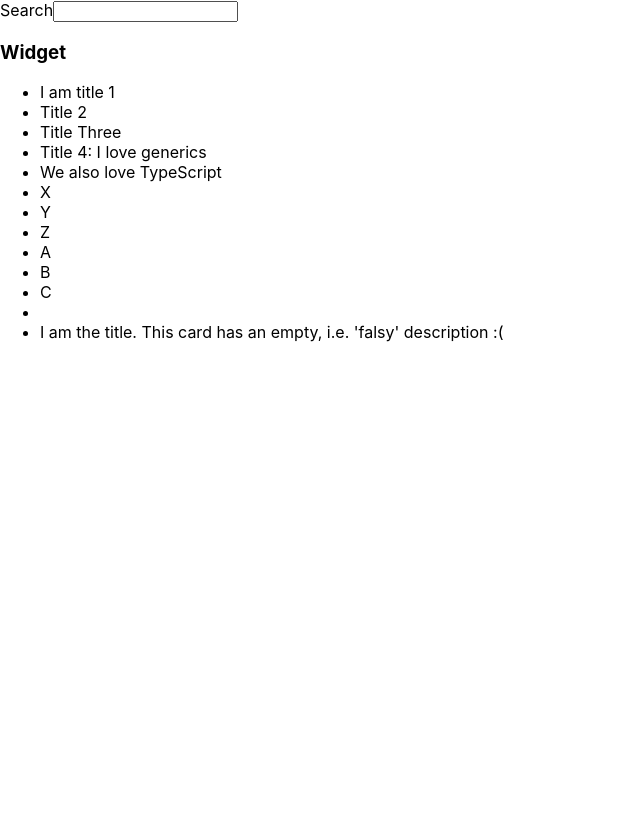
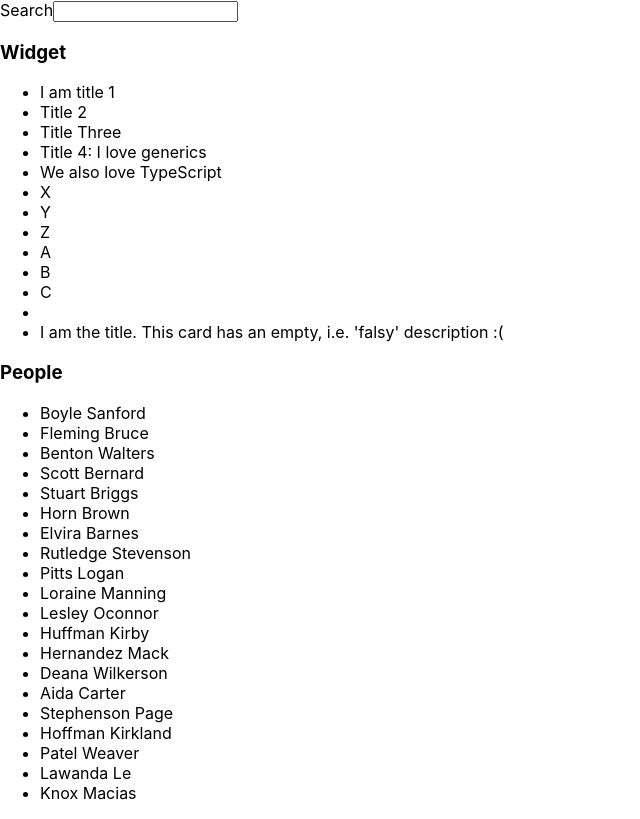
Before and after one commit to carlosavellar/tsx-generic-search, a React (Create React App) app: page / in a window 1280 px wide. Shown: the whole page, without its empty margins (0-640 px from the left). Built offline with nearby package versions, Linux system fonts and the light colour scheme.

Commit message:
Rendering mocked people

```diff
--- a/src/App.tsx
+++ b/src/App.tsx
@@ -1,6 +1,7 @@
 import React, { useState } from 'react';
 import './App.css';
 import { widget } from './mock/widget';
+import { peoples } from './mock/people';
 import { genericSearch } from './utils/genericSearch';
 import { SearchForm } from './components/SearchForm';
 import { IWidget } from './interfaces/widgets';
@@ -19,6 +20,18 @@ function App() {
             return <li>{wid.title}</li>;
           })}
       </ul>
+      <h3>People</h3>
+      <ul>
+        {peoples
+          .filter((property) => genericSearch(property, ['firstName', 'lastName'], query, true))
+          .map((people) => {
+            return (
+              <li>
+                {people.firstName} {people.lastName}
+              </li>
+            );
+          })}
+      </ul>
     </div>
   );
 }
--- /dev/null
+++ b/src/interfaces/people.ts
@@ -0,0 +1,6 @@
+export interface IPeople {
+  firstName: string;
+  lastName: string;
+  eyeColor: string;
+  birthday: Date;
+}
--- /dev/null
+++ b/src/mock/people.ts
@@ -0,0 +1,123 @@
+import { IPeople } from './../interfaces/people';
+export const peoples: Array<IPeople> = [
+  {
+    firstName: 'Boyle',
+    lastName: 'Sanford',
+    eyeColor: 'blue',
+    birthday: new Date('Wed Aug 26 1987 11:18:04 GMT+0200 (Central European Summer Time)'),
+  },
+  {
+    firstName: 'Fleming',
+    lastName: 'Bruce',
+    eyeColor: 'blue',
+    birthday: new Date('Mon Nov 13 1989 01:53:36 GMT+0100 (Central European Standard Time)'),
+  },
+  {
+    firstName: 'Benton',
+    lastName: 'Walters',
+    eyeColor: 'green',
+    birthday: new Date('Thu Aug 14 1980 13:47:56 GMT+0200 (Central European Summer Time)'),
+  },
+  {
+    firstName: 'Scott',
+    lastName: 'Bernard',
+    eyeColor: 'hazel',
+    birthday: new Date('Mon Oct 24 1983 11:57:01 GMT+0100 (Central European Standard Time)'),
+  },
+  {
+    firstName: 'Stuart',
+    lastName: 'Briggs',
+    eyeColor: 'green',
+    birthday: new Date('Mon Jan 28 1980 16:29:03 GMT+0100 (Central European Standard Time)'),
+  },
+  {
+    firstName: 'Horn',
+    lastName: 'Brown',
+    eyeColor: 'hazel',
+    birthday: new Date('Wed Aug 24 1988 01:18:35 GMT+0200 (Central European Summer Time)'),
+  },
+  {
+    firstName: 'Elvira',
+    lastName: 'Barnes',
+    eyeColor: 'hazel',
+    birthday: new Date('Fri Jul 18 1980 22:59:15 GMT+0200 (Central European Summer Time)'),
+  },
+  {
+    firstName: 'Rutledge',
+    lastName: 'Stevenson',
+    eyeColor: 'green',
+    birthday: new Date('Tue Oct 20 1981 13:37:22 GMT+0100 (Central European Standard Time)'),
+  },
+  {
+    firstName: 'Pitts',
+    lastName: 'Logan',
+    eyeColor: 'brown',
+    birthday: new Date('Mon May 20 1985 23:37:32 GMT+0200 (Central European Summer Time)'),
+  },
+  {
+    firstName: 'Loraine',
+    lastName: 'Manning',
+    eyeColor: 'brown',
+    birthday: new Date('Fri May 20 1988 17:23:33 GMT+0200 (Central European Summer Time)'),
+  },
+  {
+    firstName: 'Lesley',
+    lastName: 'Oconnor',
+    eyeColor: 'blue',
+    birthday: new Date('Sat Apr 16 1988 03:54:02 GMT+0200 (Central European Summer Time)'),
+  },
+  {
+    firstName: 'Huffman',
+    lastName: 'Kirby',
+    eyeColor: 'blue',
+    birthday: new Date('Tue Jul 04 1989 20:08:03 GMT+0200 (Central European Summer Time)'),
+  },
+  {
+    firstName: 'Hernandez',
+    lastName: 'Mack',
+    eyeColor: 'brown',
+    birthday: new Date('Thu Jul 17 1986 22:59:14 GMT+0200 (Central European Summer Time)'),
+  },
+  {
+    firstName: 'Deana',
+    lastName: 'Wilkerson',
+    eyeColor: 'blue',
+    birthday: new Date('Fri Dec 05 1980 16:38:52 GMT+0100 (Central European Standard Time)'),
+  },
+  {
+    firstName: 'Aida',
+    lastName: 'Carter',
+    eyeColor: 'hazel',
+    birthday: new Date('Tue Nov 11 1980 08:23:21 GMT+0100 (Central European Standard Time)'),
+  },
+  {
+    firstName: 'Stephenson',
+    lastName: 'Page',
+    eyeColor: 'blue',
+    birthday: new Date('Tue Apr 30 1985 10:58:22 GMT+0200 (Central European Summer Time)'),
+  },
+  {
+    firstName: 'Hoffman',
+    lastName: 'Kirkland',
+    eyeColor: 'blue',
+    birthday: new Date('Mon Aug 12 1985 09:41:19 GMT+0200 (Central European Summer Time)'),
+  },
+  {
+    firstName: 'Patel',
+    lastName: 'Weaver',
+    eyeColor: 'brown',
+    birthday: new Date('Thu Apr 27 1989 17:24:31 GMT+0200 (Central European Summer Time)'),
+  },
+  {
+    firstName: 'Lawanda',
+    lastName: 'Le',
+    eyeColor: 'brown',
+    birthday: new Date('Thu Jan 24 1985 20:36:07 GMT+0100 (Central European Standard Time)'),
+  },
+  {
+    firstName: 'Knox',
+    lastName: 'Macias',
+    eyeColor: 'hazel',
+    birthday: new Date('Sun Aug 24 1986 14:40:48 GMT+0200 (Central European Summer Time)'),
+  },
+];
```
